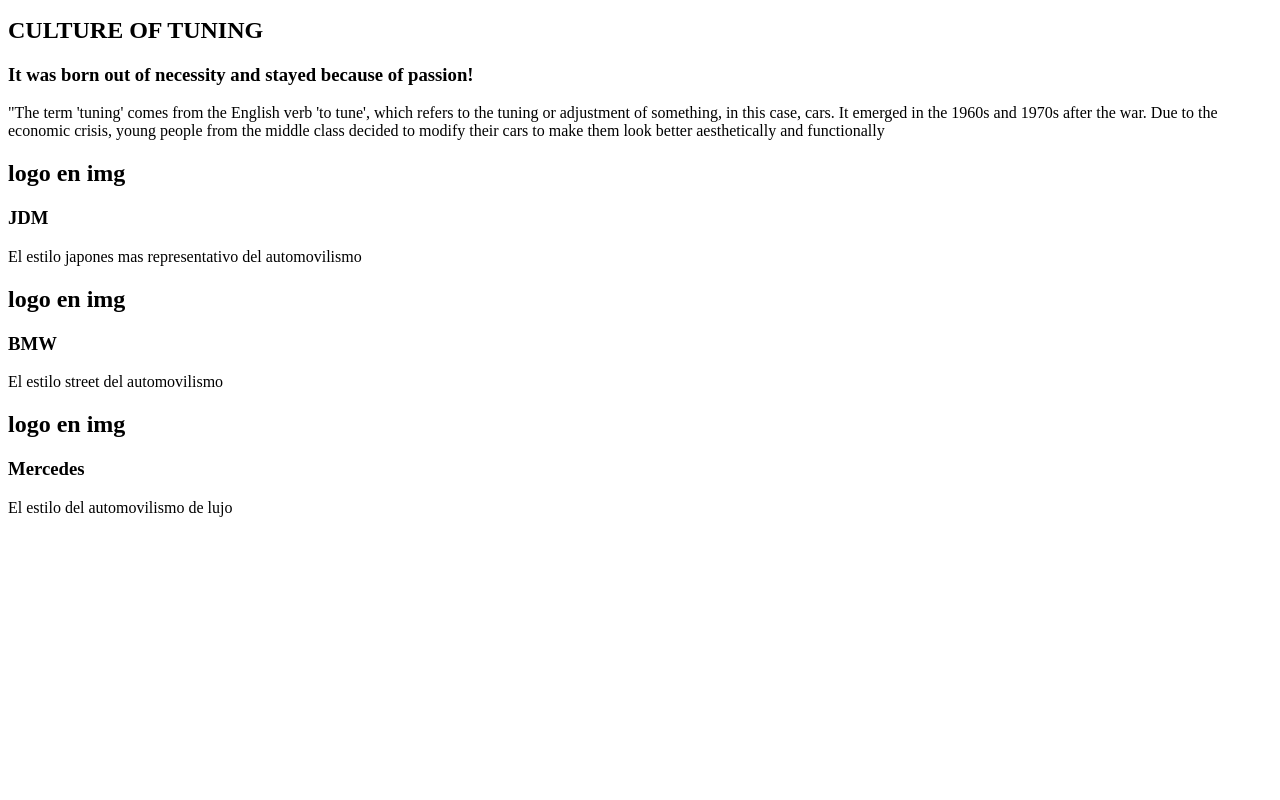
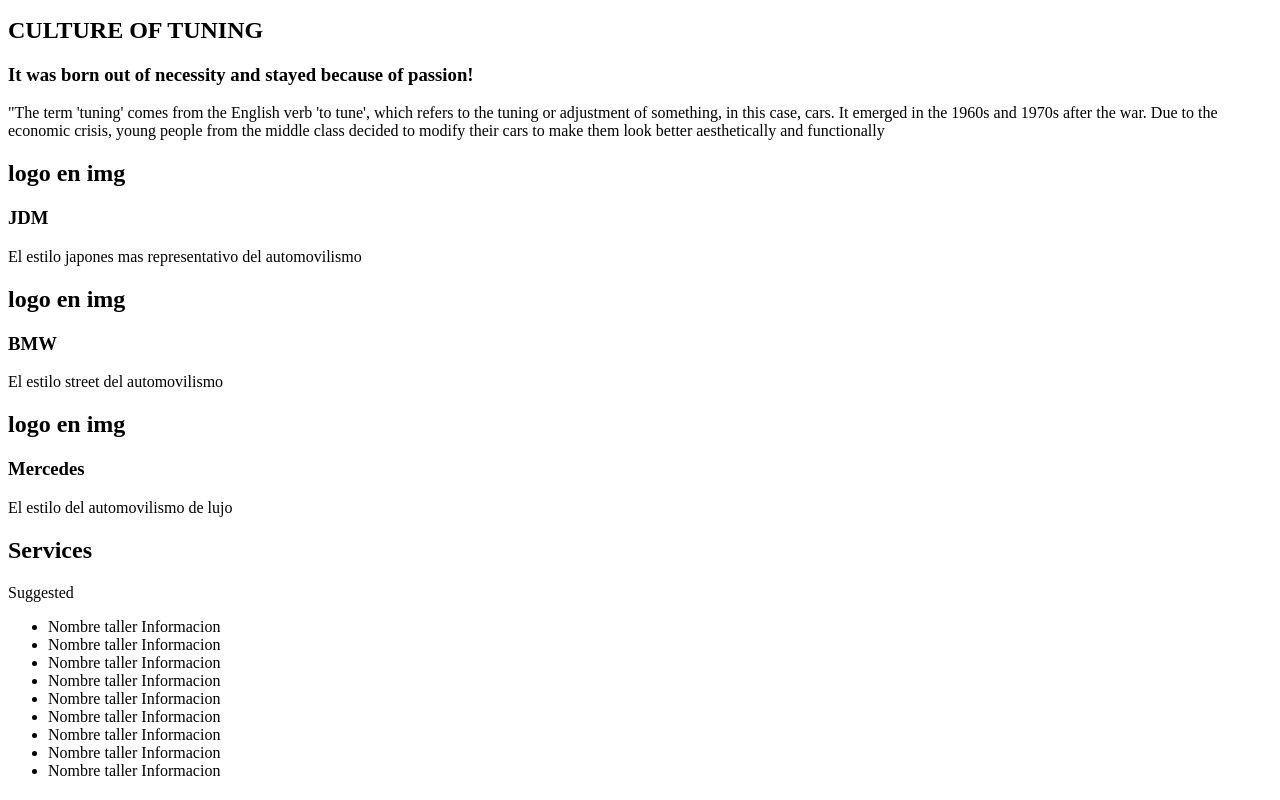
Before and after one commit to Santiago24x/webTuningcar, a plain HTML site: page index.html in a window 1280 px wide. Shown: the part 233-1033 px from the top of the page. Before the commit the page ends 800 px from the top, so only its background shows below. Drawn offline with Linux system fonts and the light colour scheme; files that its build step writes are made by us from their sources.

Commit message:
comit prueba

```diff
--- a/index.html
+++ b/index.html
@@ -66,7 +66,66 @@
         </div>
       </div>
     </section>
-    <section class="services"></section>
+    <section class="services">
+      <div>
+        <div class="services-header">
+          <h2>Services</h2>
+          <span>Suggested</span>
+        </div>
+        <ul>
+          <li>
+            <span>Nombre taller</span>
+            <span>Informacion</span>
+          </li>
+          <li>
+            <span>Nombre taller</span>
+            <span>Informacion</span>
+          </li>
+          <li>
+            <span>Nombre taller</span>
+            <span>Informacion</span>
+          </li>
+          <li>
+            <span>Nombre taller</span>
+            <span>Informacion</span>
+          </li>
+          <li>
+            <span>Nombre taller</span>
+            <span>Informacion</span>
+          </li>
+          <li>
+            <span>Nombre taller</span>
+            <span>Informacion</span>
+          </li>
+          <li>
+            <span>Nombre taller</span>
+            <span>Informacion</span>
+          </li>
+          <li>
+            <span>Nombre taller</span>
+            <span>Informacion</span>
+          </li>
+          <li>
+            <span>Nombre taller</span>
+            <span>Informacion</span>
+          </li>
+        </ul>
+      </div>
+    </section>
+    <section class="gallery">
+      <div class="gallery-panels">
+        <div class="panel">
+          <div>
+            <div class="icon">
+              <i class="fas fa-fire"></i>
+            </div>
+            <h2></h2>
+          </div>
+
+        </div>
+      </div>
+    </section>
+
 
 
 
```
